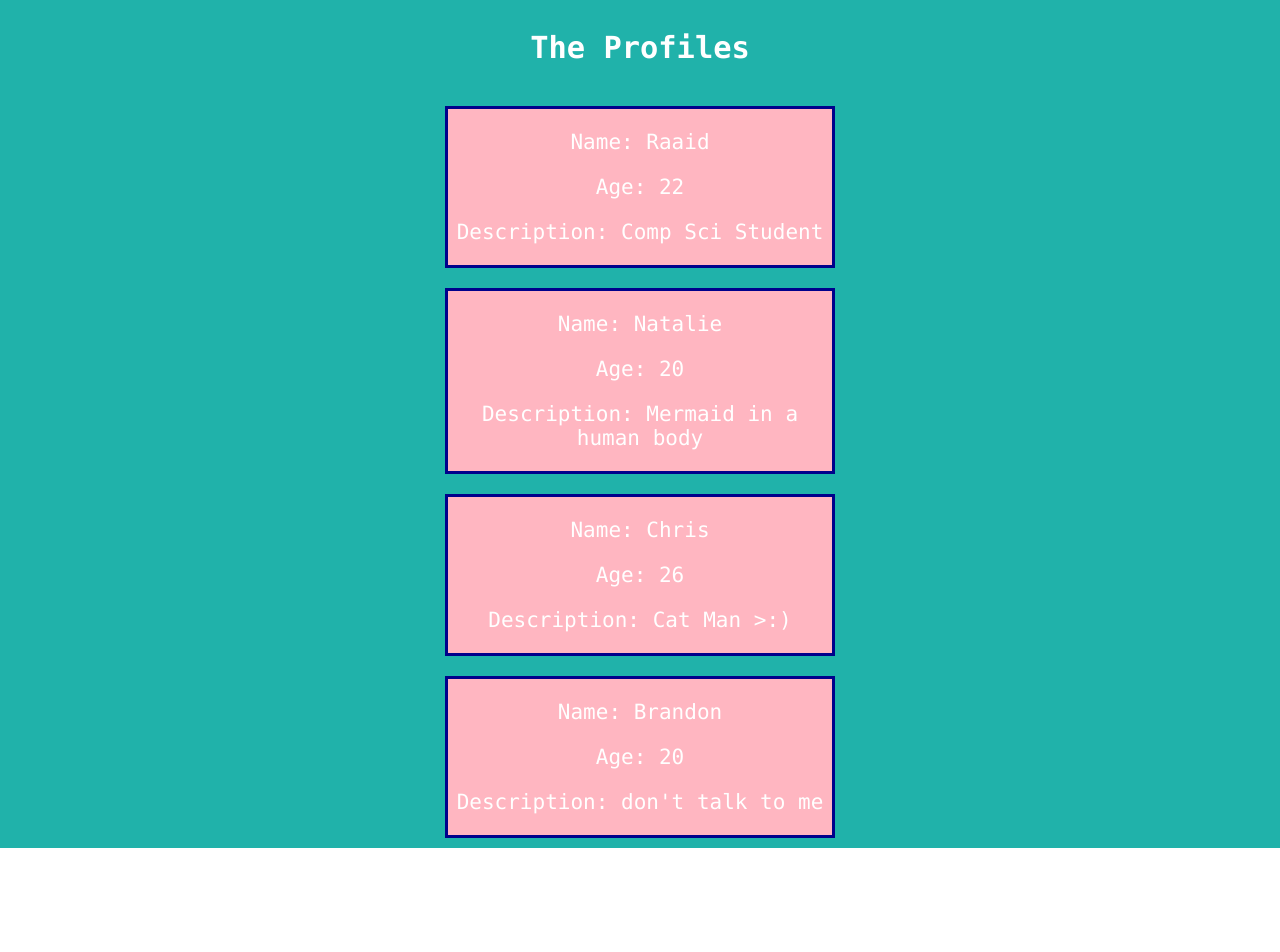
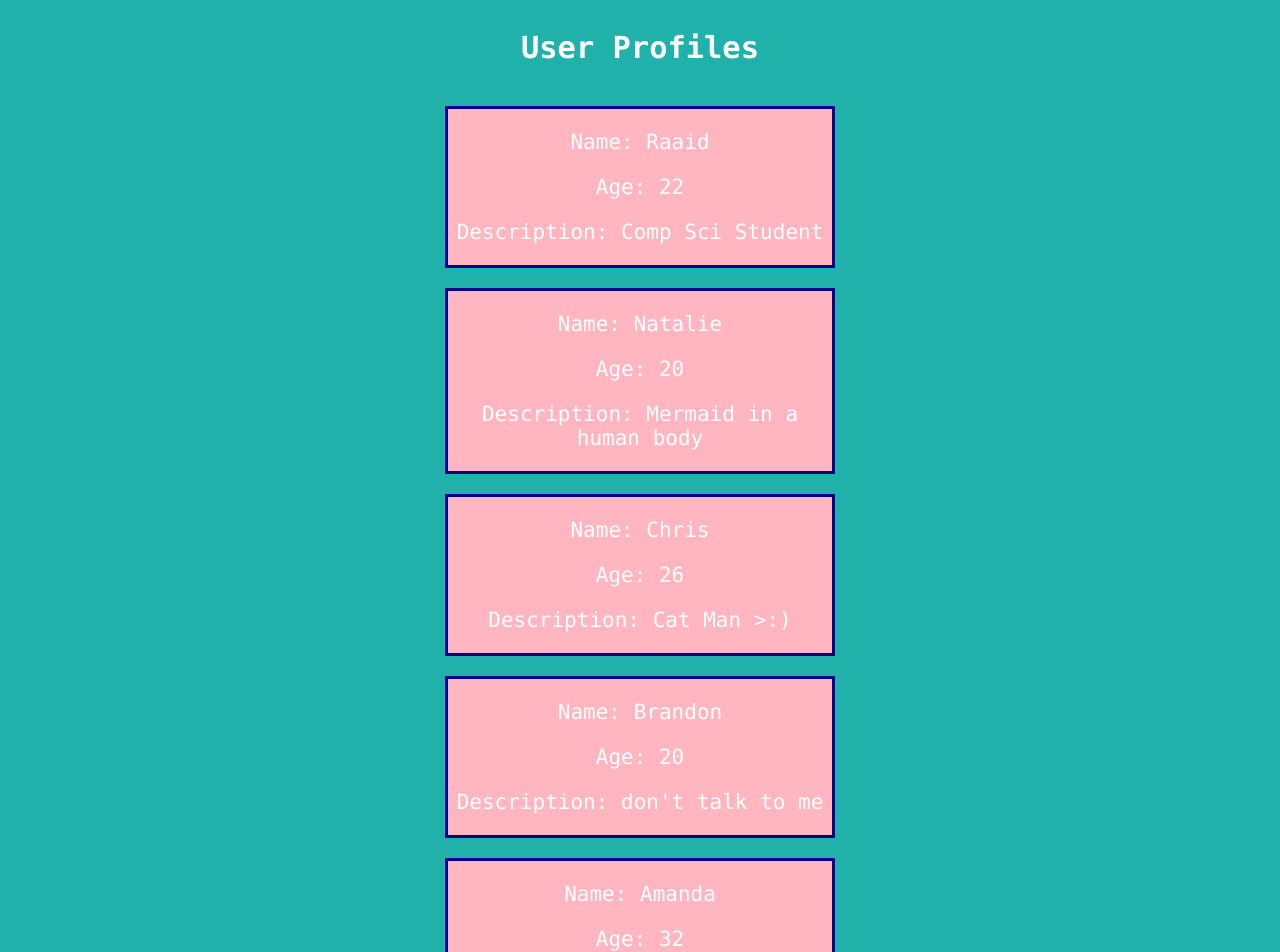
Before and after one commit to raaidsm/EcommerceSite, a React (Create React App) app: page / in a window 1280 px wide. Shown: the top 952 px of the page. Before the commit the page ends 848 px from the top, so only its background shows below. Built offline with nearby package versions, Linux system fonts and the light colour scheme.

Commit message:
Change some default information displayed on the screen and remove an unnecessary import

```diff
--- a/src/App.tsx
+++ b/src/App.tsx
@@ -1,4 +1,3 @@
-import React from 'react';
 import './App.css';
 import ProfileSection from "./components/ProfileSection";
 import Profile from "./components/Profile";
@@ -11,6 +10,7 @@ function App() {
                 <Profile name="Natalie" age={20} description="Mermaid in a human body"/>
                 <Profile name="Chris" age={26} description="Cat Man >:)"/>
                 <Profile name="Brandon" age={20} description="don't talk to me"/>
+                <Profile name="Amanda" age={32} description="Mmm I want to be a pickle..."/>
             </ProfileSection>
         </main>
     );
--- a/src/components/ProfileSection.tsx
+++ b/src/components/ProfileSection.tsx
@@ -35,7 +35,7 @@ const ProfileSection: FC = props => {
     };
 
     return <div>
-        <h3>The Profiles</h3>
+        <h3>User Profiles</h3>
         <div ref={profileSectionDiv} className="profile-section" onDragOver={onDragOver}>
             {props.children}
         </div>
```
